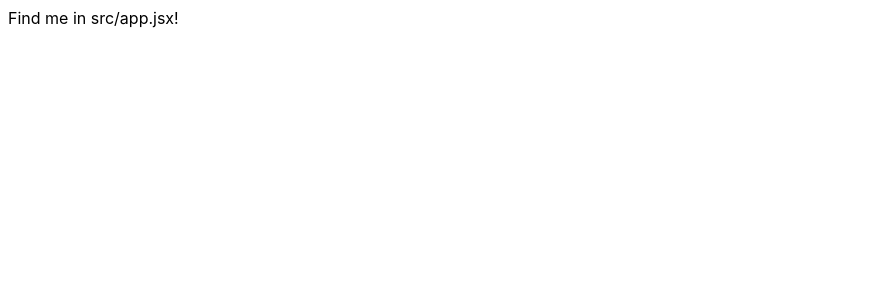
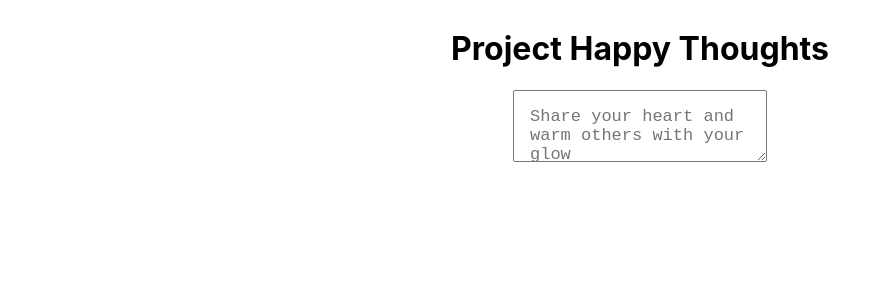
Before and after one commit to Technigo/project-happy-thoughts-vite, a React (Vite) app: page / in a window 1280 px wide. Shown: the top 300 px of the page, without its empty margins (0-882 px from the left). Built offline with nearby package versions, Linux system fonts and the light colour scheme.

Commit message:
initial commit. basic setup

```diff
--- a/src/App.jsx
+++ b/src/App.jsx
@@ -1,3 +1,9 @@
+import { WriteAPost } from "./components/writeAPost/WriteAPost";
+
 export const App = () => {
-  return <div>Find me in src/app.jsx!</div>;
+  return (
+    <div className="container">
+      <WriteAPost />
+    </div>
+  );
 };
--- /dev/null
+++ b/src/components/HappyThought.jsx
@@ -0,0 +1,3 @@
+export const HappyThought = () => {
+  return <div>HappyThought</div>;
+};
--- /dev/null
+++ b/src/components/LikeButton.jsx
@@ -0,0 +1,3 @@
+export const LikeButton = () => {
+  return <div>LikeButton</div>;
+};
--- /dev/null
+++ b/src/components/TotalLikes.jsx
@@ -0,0 +1,3 @@
+export const TotalLikes = () => {
+  return <div>TotalLikes</div>;
+};
--- /dev/null
+++ b/src/components/writeAPost/WriteAPost.jsx
@@ -0,0 +1,18 @@
+import "./writeapost.css";
+export const WriteAPost = () => {
+  return (
+    <div className="editor-container">
+      <h1>Project Happy Thoughts</h1>
+      {/* <input
+        type="text"
+        className="comment-box"
+        placeholder="Share your heart and warm others with your glow"
+      /> */}
+      <textarea
+        type="text"
+        className="comment-box"
+        placeholder="Share your heart and warm others with your glow"
+      />
+    </div>
+  );
+};
--- /dev/null
+++ b/src/components/writeAPost/writeapost.css
@@ -0,0 +1,12 @@
+.editor-container {
+  display: block;
+  justify-content: center;
+  align-items: center;
+}
+
+.comment-box {
+  font-size: 17px;
+  padding: 1rem;
+  display: block;
+  margin: 0 auto;
+}
--- a/src/index.css
+++ b/src/index.css
@@ -11,3 +11,9 @@ code {
   font-family: source-code-pro, Menlo, Monaco, Consolas, "Courier New",
     monospace;
 }
+
+.container {
+  display: grid;
+  grid-template-columns: 1;
+  justify-content: center;
+}
```
